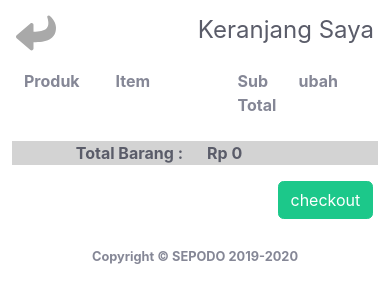
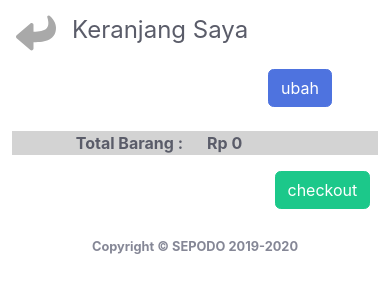
Before and after one commit to dataxu-tech/phpEcomm, a CodeIgniter app: page /PhpEcomm/home/myCart in a window 390 px wide. Shown: the top 303 px of the page. Run offline with CodeIgniter, Linux system fonts and the light colour scheme; data comes from the database, SQL or seed files in the repository; data that the repository does not hold is empty; some libraries are stand-ins or nearby versions.

Commit message:
modifikasi keranjang saya

```diff
--- a/application/controllers/Home.php
+++ b/application/controllers/Home.php
@@ -11,6 +11,7 @@ class Home extends CI_Controller {
 	{
 		$data['user'] 		= $this->user;
 		$data['product']	= $this->Product_model->getallproduct();
+		$data['title']		= 'shop';
 
 		$this->load->view('store/templates/header',$data);
 		$this->load->view('store/templates/topbar',$data);
@@ -22,6 +23,7 @@ class Home extends CI_Controller {
 	{
 		$data['user']			= $this->user;
 		$data['singleProduct'] 	= $this->Product_model->getProductById($id);
+		$data['title']			= 'Detail Produk';
 
 		$this->load->view('store/templates/header',$data);
 		$this->load->view('store/templates/topbar',$data);
@@ -61,7 +63,7 @@ class Home extends CI_Controller {
 	public function removeCart($rowid)
 	{
 		$this->cart->remove($rowid);
-		redirect('home/detailOrder');
+		redirect('home/myCart');
 	}
 
 	public function updateCart()
@@ -71,13 +73,14 @@ class Home extends CI_Controller {
 			'qty'		=> htmlspecialchars($this->input->post('qty', true))
 		];
 	$this->cart->update($data);
-	redirect('home/detailOrder');
+	redirect('home/myCart');
 	}
 
 	public function checkout()
 	{
 		$data['user'] 		= $this->user;
 		$data['backArrow']	= 'home/myCart';
+		$data['title']		= 'Checkout';
 
 		$this->load->view('store/templates/header',$data);
 		$this->load->view('store/templates/order_topbar',$data);
--- a/application/views/store/my_cart.php
+++ b/application/views/store/my_cart.php
@@ -1,15 +1,22 @@
 <div class="container-fluid">
-  <div class="row">
-	<div class="col-3 font-weight-bolder">Produk</div>
-	<div class="col-4 col-md-3 font-weight-bolder">Item</div>
-	<div class="col-2 col-md-3 font-weight-bolder">Sub Total</div>
-	<div class="col-3 font-weight-bolder">ubah</div>
+  <div class="row mb-4">
+	<div class="col-4 col-md-3 font-weight-bolder d-none d-sm-block">Produk</div>
+	<div class="col-4 col-md-3 font-weight-bolder d-none d-sm-block">Item</div>
+	<!-- product name display when small width -->
+	<div class="col-4 d-block d-md-none font-weight-bolder ml-auto">
+	  <button class="btn btn-primary" type="button" data-toggle="collapse" data-target="#collapseExample" aria-expanded="false" aria-controls="collapseExample">
+	    ubah
+	  </button>
+	</div>
+	<div class="col-md-3 font-weight-bolder d-none d-sm-block">Sub Total</div>
+	<div class="col-md-3 font-weight-bolder d-none d-sm-block">Perubahan</div>
   </div>
+
   <?php $i = 1; ?>
   <?php foreach ($this->cart->contents() as $items): ?>
   <div class="row mt-2">
   	<?php echo form_hidden($i.'[rowid]', $items['rowid']); ?>
-  	<div class="col-3 ">
+  	<div class="col-4 col-md-3 ">
   		<div class="row">
   			<div class="col-12 col-md-6 col-lg-4">
   				<img src="<?= base_url('assets/upload/products/') . $items['image']; ?>" style="width: 80px;">
@@ -49,29 +56,49 @@
 		<?= number_format($items['subtotal'],0,',','.'); ?>
 	</div>
 	<!-- product subtotal price display when small width -->
-	<div class="col-2 d-block d-md-none">
-		<small><?= number_format($items['subtotal'],0,',','.'); ?></small>
+	<div class="col-4 d-block d-md-none">
+		<div class="collapse show" id="collapseExample">
+			<div class="row py-4 pl-3">
+				<small><?= number_format($items['subtotal'],0,',','.'); ?></small>
+			</div>
+		</div>
+		<div class="collapse" id="collapseExample">
+			<div class="row py-4">
+				<div class="col-6">
+					<a href="#" class="text-decoration-none" data-toggle="modal" data-target="#edit_cart">
+		                 <i class="fas fa-edit fa-lg"></i>
+		            </a>
+				</div>
+				<div class="col-6">
+					<a class="pl-2 text-danger" data-toggle="modal" data-target="#delete_cart">
+	            		<i class="fas fa-trash-alt fa-lg"></i>
+	    			</a>
+				</div>
+			</div>
+
+
+		</div>
 	</div>
-	<div class="col-3 ">
+	<div class="col-md-3 d-none d-sm-block">
 		<a href="#" class="text-decoration-none" data-toggle="modal" data-target="#edit_cart">
                  <i class="fas fa-edit fa-lg"></i>
         </a>
 
 
-	    <a class="pl-2 text-danger" href="<?= base_url('home/removeCart/') . $items['rowid']; ?>">
+	    <a class="pl-2 text-danger" data-toggle="modal" data-target="#delete_cart">
 	            <i class="fas fa-trash-alt fa-lg"></i>
 	    </a>
 	</div>
   </div>
   <?php endforeach; ?>
 	<div class="row justify-content-center mt-4" style="background-color: #D3D3D3 ">
-		<div class="col-5 text-right text-dark font-weight-bolder">Total Barang :</div>
-		<div class="col-5 text-dark font-weight-bolder text-left">
+		<div class="col-6 text-right text-dark font-weight-bolder">Total Barang :</div>
+		<div class="col-6 text-dark font-weight-bolder text-left">
 			Rp <?= number_format($this->cart->total(),0,',','.'); ?>
 		</div>
 	</div>
-	<div class="row justify-content-end mt-3 mr-3">
-		<div class="col-3 ">
+	<div class="row">
+		<div class="col-3 ml-auto mr-4 mt-3 ">
 			<a href="<?= base_url('home/checkout') ?>" class="btn btn-success">checkout</a>
 		</div>
 	</div>
@@ -106,4 +133,22 @@
           </div>
         </div>
       </div>
+      <!-- modal for delete cart -->
+      <div class="modal fade" id="delete_cart" tabindex="-1" role="dialog" aria-labelledby="exampleModalCenterTitle" aria-hidden="true">
+        <div class="modal-dialog modal-dialog-centered" role="document">
+          <div class="modal-content">
+                  <div class="modal-header">
+                    <h5 class="modal-title text-uppercase font-weight-bold text-danger">Yakin Ingin Hapus
+                    </h5>
+                    <button type="button" class="close" data-dismiss="modal" aria-label="Close">
+                      <span aria-hidden="true">&times;</span>
+                    </button>
+                  </div>
+                  <div class="modal-footer">
+                    <button type="button" class="btn btn-secondary" data-dismiss="modal">Batal</button>
+                    <a href="<?= base_url('home/removeCart/') . $items['rowid']; ?>" class="btn btn-danger">Hapus</a>
+                  </div>
+          </div>
+        </div>
+      </div>
 </div>
--- a/application/views/store/templates/header.php
+++ b/application/views/store/templates/header.php
@@ -14,6 +14,6 @@
     <!-- fontawesome -->
     <link rel="stylesheet" href="<?= base_url('assets/') ?>vendor/sbadmin/css/sb-admin-2.min.css">
 
-    <title>WEB</title>
+    <title><?= $title; ?></title>
   </head>
   <body id="page-top">
--- a/application/views/store/templates/order_topbar.php
+++ b/application/views/store/templates/order_topbar.php
@@ -1,8 +1,7 @@
 
 <nav class="navbar sticky-top navbar-light bg-transparent text-dark">
-  <a class="navbar-brand" href="<?= base_url($backArrow); ?>">
-   <!-- <i class="fas fa-arrow-left fa-2x"></i> -->
-   <i class="fas fa-share fa-2x fa-rotate-180" style="color: #A9A9A9"></i>
-  </a>
-  <h4 class="text left"><?= $title ?></h4>
+	<a class="navbar-brand" href="<?= base_url($backArrow); ?>">
+	<i class="fas fa-share fa-2x fa-rotate-180" style="color: #A9A9A9"></i>
+	</a>
+	<h4 class="mr-auto"><?= $title ?></h4>
 </nav>
```
Also changed, not shown: application/views/store/checkout.php (+66 -0 lines), application/views/store/single_product.php (+9 -4 lines), application/views/store/templates/checkout_buttom_navbar.php (added).
